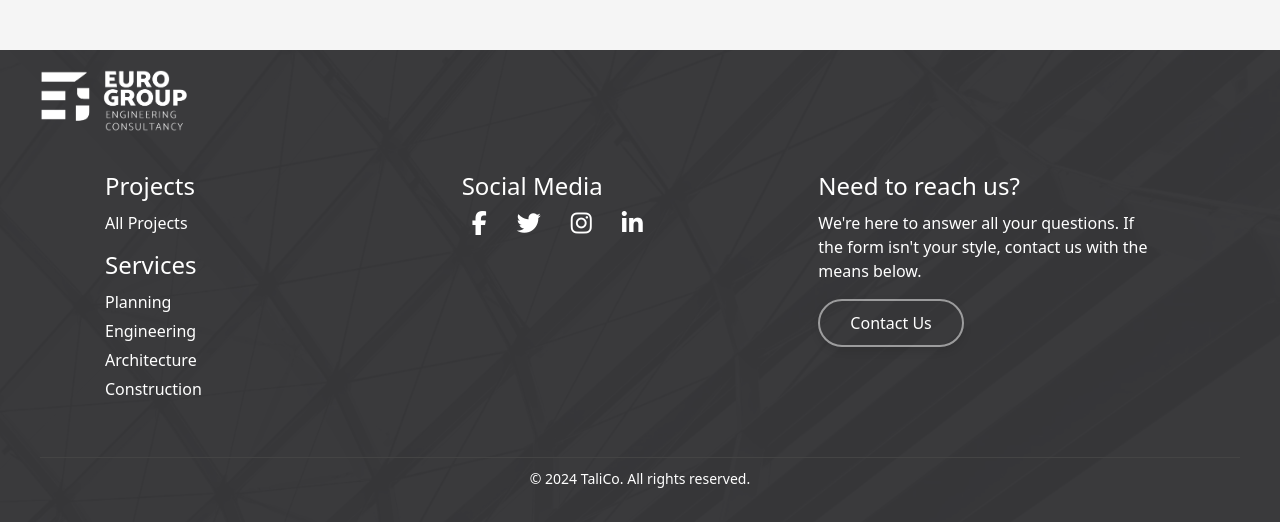
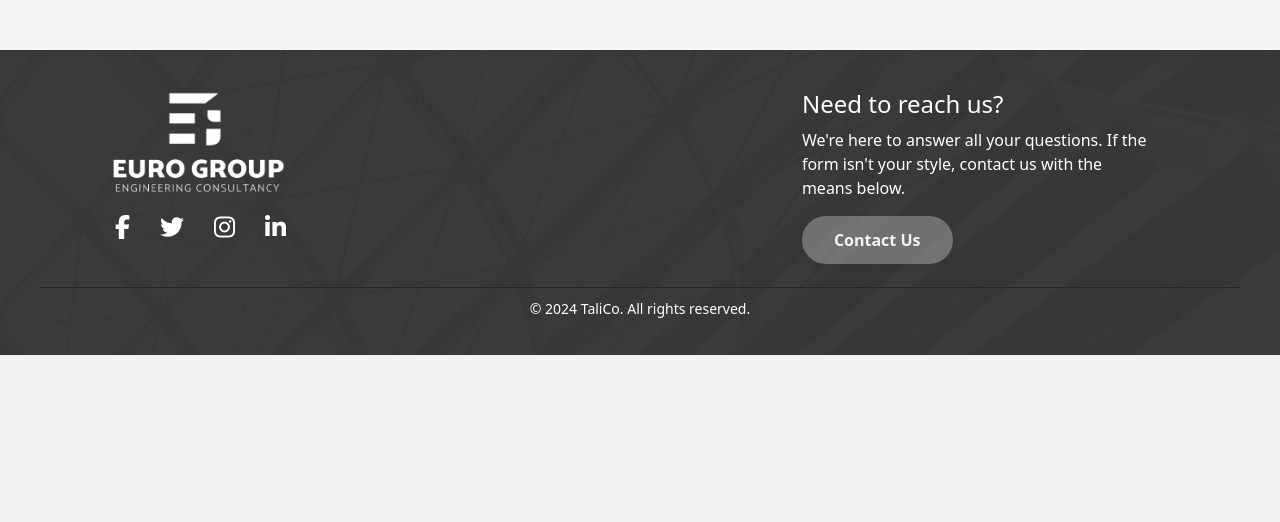
Before and after one commit to elsheikh21/euro-group-sito, a React (Create React App) app: page /project/1 in a window 1280 px wide. Shown: the part 2698-3220 px from the top of the page. After the commit the page ends 3053 px from the top, so only its background shows below. Built offline with nearby package versions, Linux system fonts and the light colour scheme; a web font is replaced by a local one.

Commit message:
feat(UAT): :bookmark: HomePage, Footer, Header [DONE]

```diff
--- a/src/components/FeaturedProjects.css
+++ b/src/components/FeaturedProjects.css
@@ -1,5 +1,5 @@
 .featured-projects {
-  padding: 40px 50px;
+  padding: 40px 100px;
   text-align: center;
   background-color: #f3f3f5; /* Adjust background as per your design */
 }
@@ -7,6 +7,7 @@
 .featured-projects__title {
   font-size: 1.75rem;
   margin-bottom: 4rem;
+  font-weight: bold;
 }
 
 .home-project-card {
@@ -25,7 +26,7 @@
 
 .project-card__image {
   width: 100%;
-  height: 75%; /* Takes 3/4th of the card's height */
+  height: 82.5%; /* Takes 3/4th of the card's height */
   object-fit: cover;
 }
 
@@ -37,11 +38,12 @@
   align-items: center; /* Center the text vertically */
   justify-content: center; /* Center the text horizontally */
   background-color: #f3f3f5; /* Optional: a light background to distinguish the text area */
+  font-weight: bold;
 }
 
 .project-card__location {
   font-size: 14px;
-  color: #555; /* Light gray for the location text */
+  color: #262628; /* Light gray for the location text */
   margin-top: 0px; /* Add a small margin above the location text */
   text-align: center; /* Center the location text */
 }
--- a/src/components/FeaturedProjects.js
+++ b/src/components/FeaturedProjects.js
@@ -19,7 +19,7 @@ const FeaturedProjects = () => {
     dots: true,
     infinite: true,
     speed: 500,
-    slidesToShow: 3.2, // Number of slides to show at a time
+    slidesToShow: 3.1, // Number of slides to show at a time
     slidesToScroll: 1,
     nextArrow: <SampleNextArrow />,
     prevArrow: <SamplePrevArrow />,
--- a/src/components/Footer.css
+++ b/src/components/Footer.css
@@ -12,6 +12,10 @@
   flex-direction: column;
   align-items: stretch;
   z-index: 1; /* Ensure the content is above the overlay */
+}
+
+.padding-bottom-20 {
+  margin-bottom: 20px;
 }
 
 /* Dark gray overlay */
@@ -33,15 +37,21 @@
 }
 
 .footer-logo {
-  max-width: 150px; /* Adjust logo size */
+  max-width: 180px; /* Adjust logo size */
+  text-align: center;
 }
 
 .footer-middle {
   display: flex;
   flex-wrap: wrap; /* Make the middle row responsive */
   justify-content: space-between;
-  margin: 20px 0;
+  margin: 20px 0 0;
   padding: 0 65px;
+  }
+
+
+  .one-third-max {
+    max-width: 33%;
   }
 
 .footer-column {
@@ -79,7 +89,7 @@
 
 .footer-column ul {
   list-style-type: none;
-  padding: 0;
+  padding: 20px 0 ;
 }
 
 .footer-column li {
@@ -97,20 +107,21 @@
 
 .contact-button {
   padding: 10px 30px; /* Adjust padding for a wider button */
-  background-color: transparent; /* Transparent background */
-  color: #fff; /* White text */
-  border: 2px solid rgba(255, 255, 255, 0.5); /* Semi-transparent white border */
-  border-radius: 50px; /* Rounded corners for a pill-shaped button */
+  background-color: rgba(243, 243, 245, 0.3); /* Semi-transparent background */
+  color: #f3f3f5; /* #f3f3f5 text color */
+  border: 2px solid rgba(243, 243, 245, 0.0); /* Semi-transparent white border */
+  border-radius: 25px; /* Rounded corners */
   font-size: 1rem;
+  font-weight: 600;
   cursor: pointer;
-  transition: background-color 0.3s ease, color 0.3s ease, border 0.3s ease; /* Smooth transitions */
-  box-shadow: 0 4px 8px rgba(0, 0, 0, 0.1); /* Subtle shadow for elevation */
+  transition: all 0.3s ease; /* Smooth transition for hover effects */
+  box-shadow: 0 4px 6px rgba(38, 38, 40, 0.1); /* Subtle shadow effect */
 }
 
 .contact-button:hover {
   background-color: rgba(255, 255, 255, 0.1); /* Light white overlay on hover */
   color: #fff; /* White text */
-  border: 2px solid #fff; /* Solid white border on hover */
+  border: 2px solid #f3f3f5; /* Solid white border on hover */
 }
 
 
@@ -118,7 +129,7 @@
   text-align: center;
   margin-top: 20px;
   font-size: 14px;
-  border-top: 1px solid #444;
+  border-top: 1px solid #262628;
   padding-top: 10px;
 }
 
--- a/src/components/Footer.js
+++ b/src/components/Footer.js
@@ -1,47 +1,27 @@
 import React from 'react';
+import { Link } from 'react-router-dom';
 import './Footer.css'; // Import your CSS file
 
 const Footer = () => {
   return (
     <footer className="footer">
-      {/* Upper Row */}
-      <div className="footer-upper">
-        <img src="../images/logos/logo_white.png" alt="Logo" className="footer-logo" />
-      </div>
-
       {/* Middle Row */}
       <div className="footer-middle">
-      {/* <div className="footer-column">
-        <img src="../images/logos/logo_white.png" alt="Logo" className="footer-logo" />
-      </div> */}
-
-        <div className="footer-column">
-          <h4>Projects</h4>
-          <ul>
-            <li><a href="#Projects">All Projects</a></li>
-          </ul>
-          <h4>Services</h4>
-          <ul>
-            <li><a href="#Planning">Planning</a></li>
-            <li><a href="#Engineering">Engineering</a></li>
-            <li><a href="#Architecture">Architecture</a></li>
-            <li><a href="#Construction">Construction</a></li>
-          </ul>
-        </div>
-        <div className="footer-column">
-          <h4>Social Media</h4>
-          <ul className="social-media-list">
+      <div className="footer-column">
+        <img src="../images/logos/logo_white_footer.png" alt="Logo" className="footer-logo" />
+        <ul className="social-media-list padding-bottom-20">
             <li><a href="#Facebook" className="social-icon fab fa-facebook-f" aria-label="Facebook"></a></li>
             <li><a href="#Twitter" className="social-icon fab fa-twitter" aria-label="Twitter"></a></li>
             <li><a href="#Instagram" className="social-icon fab fa-instagram" aria-label="Instagram"></a></li>
             <li><a href="#LinkedIn" className="social-icon fab fa-linkedin-in" aria-label="LinkedIn"></a></li>
           </ul>
-        </div>
-        <div className="footer-column">
+      </div>
+
+        <div className="footer-column one-third-max">
           <h4>Need to reach us?</h4>
           <p>We're here to answer all your questions. If the form isn't your style, contact us with the means below.</p>
-          <button className="contact-button">Contact Us</button>
-        </div>
+          <Link to="/contact"><button className="contact-button">Contact Us</button></Link>
+            </div>
       </div>
 
       {/* Lower Row */}
--- a/src/components/HighlightSection.css
+++ b/src/components/HighlightSection.css
@@ -1,11 +1,8 @@
-/* HighlightSection.css */
-
 /* Section styles */
 .highlight-section {
-  /* TODO: CHECK THE BACKGROUND OVERLAY */
   background-image: url("../../public/images/favicon.png"); /* Replace with your image path */
-  background-size: cover; /* Make the background cover the entire section */
-  background-position: center; /* Center the background image */
+  background-size: 190% 190%;
+  background-position: top center; /* Center the background image */
   background-repeat: no-repeat; /* Prevent the background from repeating */
   padding: 120px 20px; /* Padding for the section */
   text-align: center; /* Center-align text content */
@@ -38,7 +35,7 @@
 
 /* Content section styles (reuse from previous content section) */
 .content-section {
-  padding: 40px 20px;
+  padding: 0px 20px;
   width: 80%;
   margin: 0 auto;
 }
@@ -72,13 +69,13 @@
     object-fit: cover; /* Crop the image to fill the space */
     aspect-ratio: 3 / 4; /* Portrait aspect ratio */
     display: block;
-    margin: 20px auto; /* Center align the image */
+    margin: 0 auto; /* Center align the image */
   }
 
   /* Container styles to keep portrait mode */
   .content-image {
     flex: 1; /* Image takes half of the row */
-    padding: 20px; /* Padding around the image */
+    padding: 0 0; /* Padding around the image */
     display: flex; /* Use flexbox to control alignment */
     justify-content: center; /* Center horizontally */
     align-items: center; /* Center vertically */
--- a/src/components/HighlightSection.js
+++ b/src/components/HighlightSection.js
@@ -5,7 +5,7 @@ const HighlightSection = () => {
   return (
     <section className="highlight-section">
       {/* Introduction Section */}
-      <div className="introduction-content">
+      <div className="introduction-content padding-bottom-120">
         <h2>
           We believe that <strong>dynamic interaction with clients</strong> is the fundamental aspect that leads the firm to success.
         </h2>
@@ -22,7 +22,7 @@ const HighlightSection = () => {
           <div className="content-image">
             <img src="../images/home3.webp" class="no-margin-left" alt="Construction work" />
           </div>
-          <div className="content-text right-align">
+          <div className="content-text left-align">
             <h3>We provide the <strong>highest quality of engineering consulting services</strong> that meet your expectations.</h3>
             <p>We help clients from both public and private development sectors to meet their design and construction needs and execute them with creativity and knowledge.</p>
           </div>
--- a/src/components/JoinUsSection.css
+++ b/src/components/JoinUsSection.css
@@ -11,7 +11,7 @@
   display: flex;
   align-items: center;
   justify-content: center;
-  background-color: #f5f5f5; /* Light gray background */
+  background-color: #f3f3f5; /* Light gray background */
   flex-wrap: wrap; /* Allows wrapping for responsiveness */
 }
 
@@ -50,13 +50,13 @@
   font-size: 1.8rem;
   font-weight: 700;
   margin-bottom: 20px;
-  color: #333;
+  color: #262628;
   font-family: 'Arial', sans-serif;
 }
 
 .join-us-content p {
   font-size: 1.15rem;
-  color: #555;
+  color: #262628;
   margin-bottom: 20px;
   font-weight: 400;
 }
@@ -64,12 +64,13 @@
 .join-us-button {
   padding: 10px 30px; /* Increased padding for a wider button */
   background-color: #19258b; /* Transparent background */
-  color: #fff; /* White text */
+  color: #f3f3f5; /* White text */
+  font-weight: 600;
   border-radius: 50px; /* Full rounded corners (pill-shaped) */
+  border: 0px solid transparent;
   font-size: 1rem; /* Adjust font size */
   cursor: pointer;
   transition: background-color 0.3s ease, color 0.3s ease, border 0.3s ease; /* Smooth transition */
-  box-shadow: 0 4px 8px rgba(0, 0, 0, 0.1); /* Subtle shadow */
 }
 
 .join-us-button:hover {
--- a/src/components/Landing.css
+++ b/src/components/Landing.css
@@ -22,7 +22,7 @@
     left: 0;
     width: 100%;
     height: 100%;
-    background-color: rgba(38, 38, 40, 0.4); /* Semi-transparent gray overlay */
+    background-color: rgba(38, 38, 40, 0.7); /* Semi-transparent gray overlay */
     display: flex;
     align-items: center;
     justify-content: left;
--- a/src/components/OverlaySection.css
+++ b/src/components/OverlaySection.css
@@ -53,6 +53,7 @@
   }
 
   .overlay-button:hover {
-    background-color: #f3f3f5;
-    color: #262628; /* Dark text color on hover */
+    background-color: rgba(38, 38, 40,0.2); /* Slightly darker background on hover */
+    color: #ffffff; /* Ensures text stays white */
+    border: 1px solid rgba(243, 243, 245, 1); /* Slightly more opaque border on hover */
   }
--- a/src/components/ServicesSection.css
+++ b/src/components/ServicesSection.css
@@ -1,8 +1,12 @@
 /* ServicesSection.css */
+.padding-bottom-120 {
+  padding-bottom: 120px;
+}
+
 
 .services-section {
     position: relative; /* Position relative for overlapping elements */
-    padding: 40px 20px;
+    padding: 40px 0px;
     background-color: #f3f3f5; /* Light background color for the section */
     z-index: 1;
   }
@@ -14,7 +18,7 @@
 
   .section-header h3 {
     font-size: 1.75rem; /* Increased font size */
-    margin-bottom: 10px;
+    margin-bottom: 20px;
     color: #000;
   }
 
@@ -118,7 +122,8 @@
 
   .stat-item {
     margin: 10px;
-    text-align: center;
+    font-size: 1.15rem;
+    text-align: start;
     padding-right: 50px;
   }
 
--- a/src/components/ServicesSection.js
+++ b/src/components/ServicesSection.js
@@ -9,7 +9,7 @@ const ServicesSection = () => {
       {/* Section Title and Subtitle */}
       <div className="section-header">
         <h3>We offer wide span of service to help you <br/> turn your ambitions <strong>concept into reality</strong></h3>
-        <p>We provide best value services by focusing on quality, creativity, innovation and <br/> professional exellence</p>
+        <p class="padding-bottom-120">We provide best value services by focusing on quality, creativity, innovation and <br/> professional exellence</p>
       </div>
       {/* Top part with service cards */}
       <div className="services-cards">
@@ -42,15 +42,15 @@ const ServicesSection = () => {
           <div className="statistics-info">
             <div className="stat-item">
               <h1>60<span class="superscript">+</span></h1>
-              <p>ENGINEERING PROJECTS</p>
+              <p>&nbsp;<strong>Projects</strong></p>
             </div>
             <div className="stat-item">
               <h1>10<span class="superscript">+</span></h1>
-              <p>DIFFERENT COUNTRIES</p>
+              <p>&nbsp;<strong>Locations</strong></p>
             </div>
             <div className="stat-item">
               <h1>{yearsOfExperience}<span class="superscript">+</span></h1>
-              <p>YEARS OF EXPERIENCE</p>
+              <p>&nbsp;<strong>Years</strong></p>
             </div>
           </div>
         </div>
```
